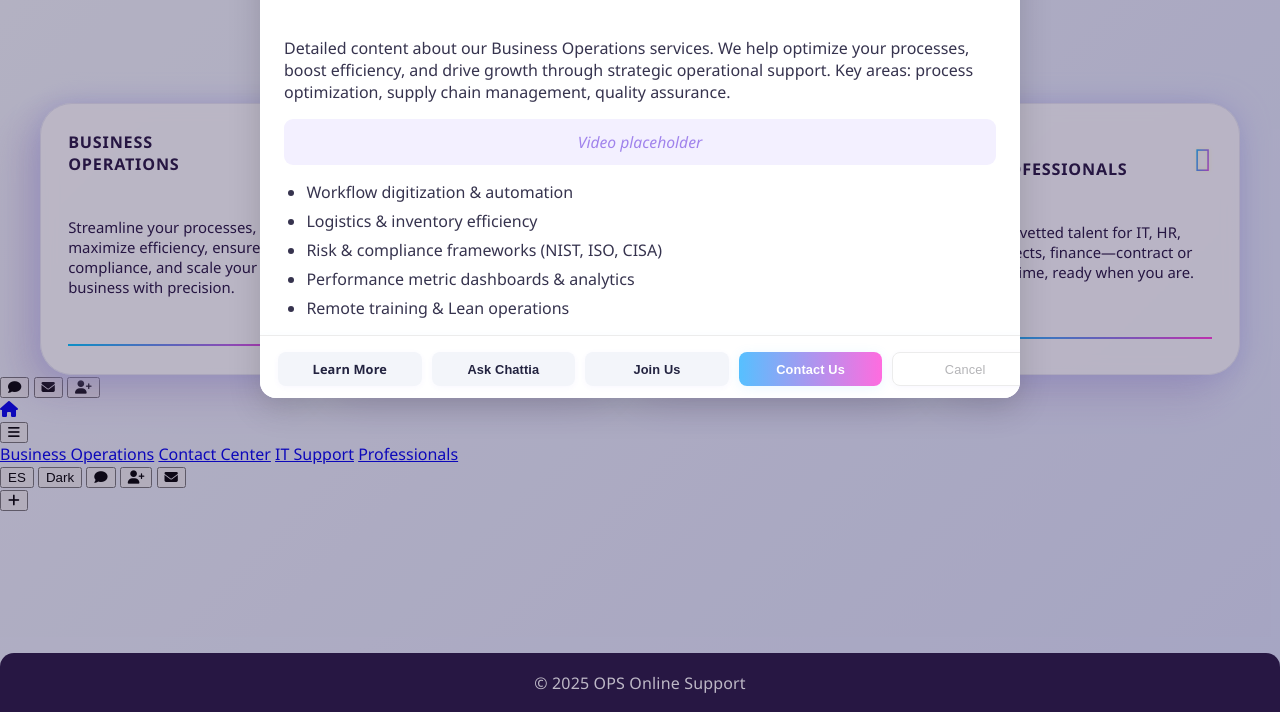
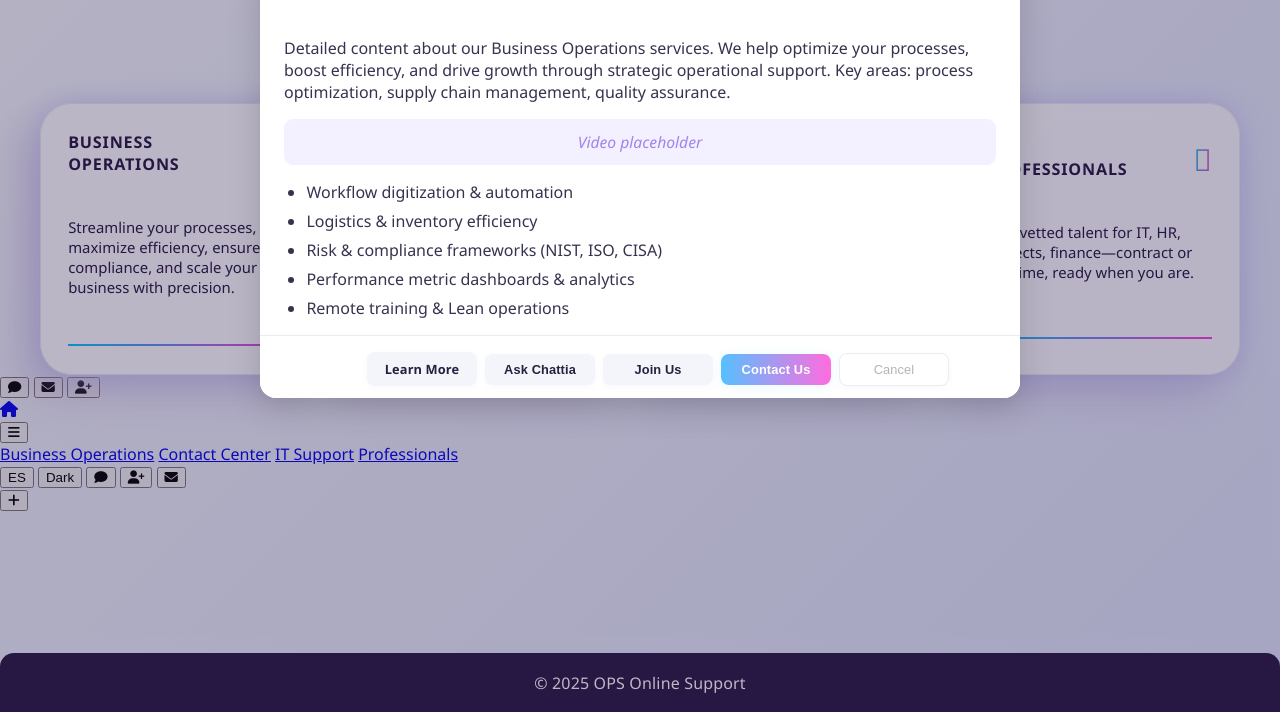
Before and after one commit to nawteeh-8/phoenix, a plain HTML site: page index.html in a window 1280 px wide. Both pictures are taken after a click on the element 181 px from the left and 327 px from the top of the page. Shown: the part 88-800 px from the top of the page. Drawn offline with Linux system fonts and the light colour scheme.

Commit message:
Update style.css

```diff
--- a/css/style.css
+++ b/css/style.css
@@ -435,8 +435,9 @@
   background: #fff;
   border-top: 1px solid #ececec;
   display: flex;
-  gap: 10px;
-  justify-content: stretch;
+  gap: 8px;
+  justify-content: center;
+  align-items: center;
   z-index: 10;
   box-shadow: 0 1.5px 10px rgba(86,192,255,0.05);
 }
@@ -450,7 +451,8 @@
   color: #232340;
   font-size: 0.80rem;
   font-weight: 600;
-  min-width: 70px;
+  min-width: 60px;
+  max-width: 110px;
   cursor: pointer;
   transition: all 0.19s;
   outline: none;
```
